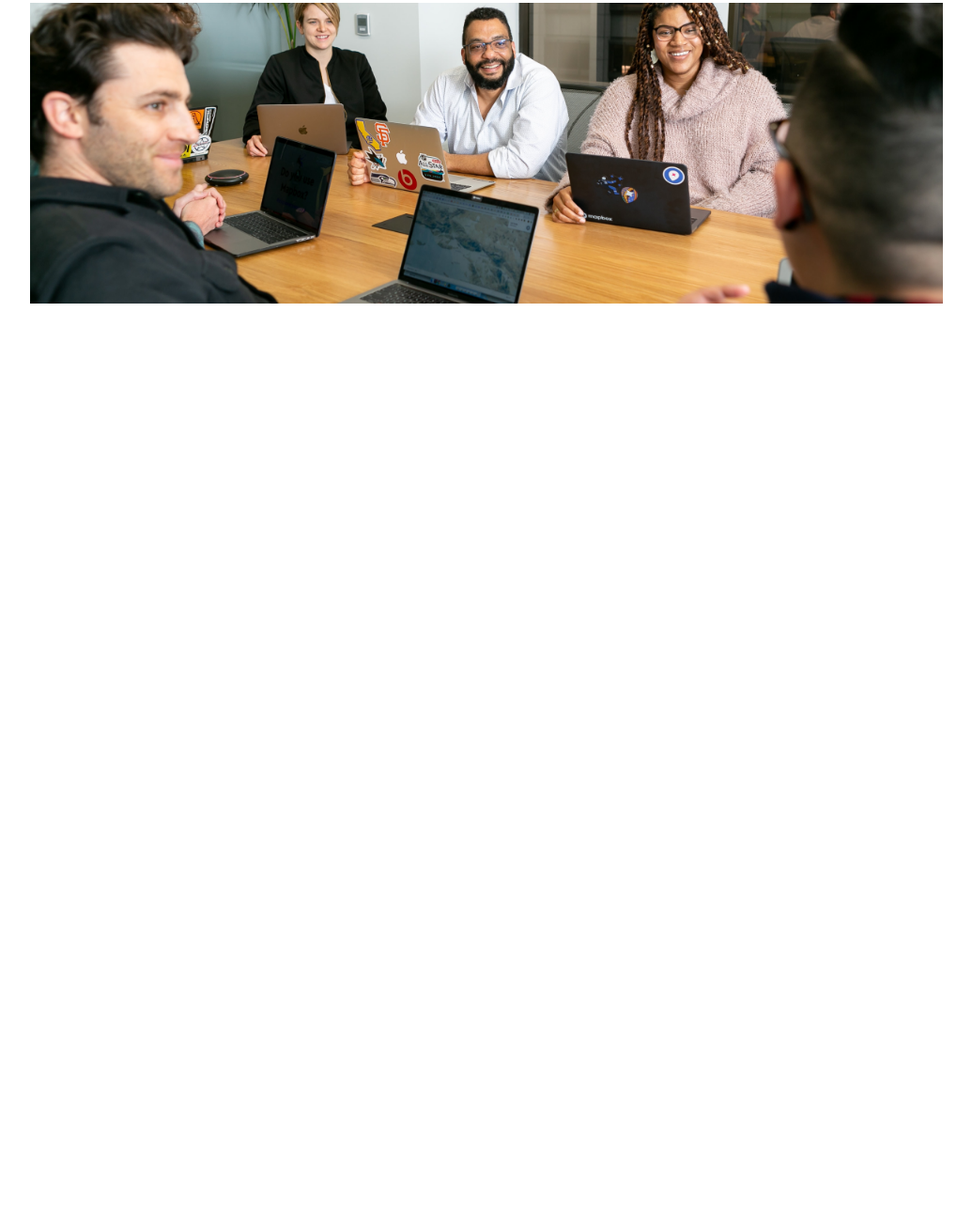
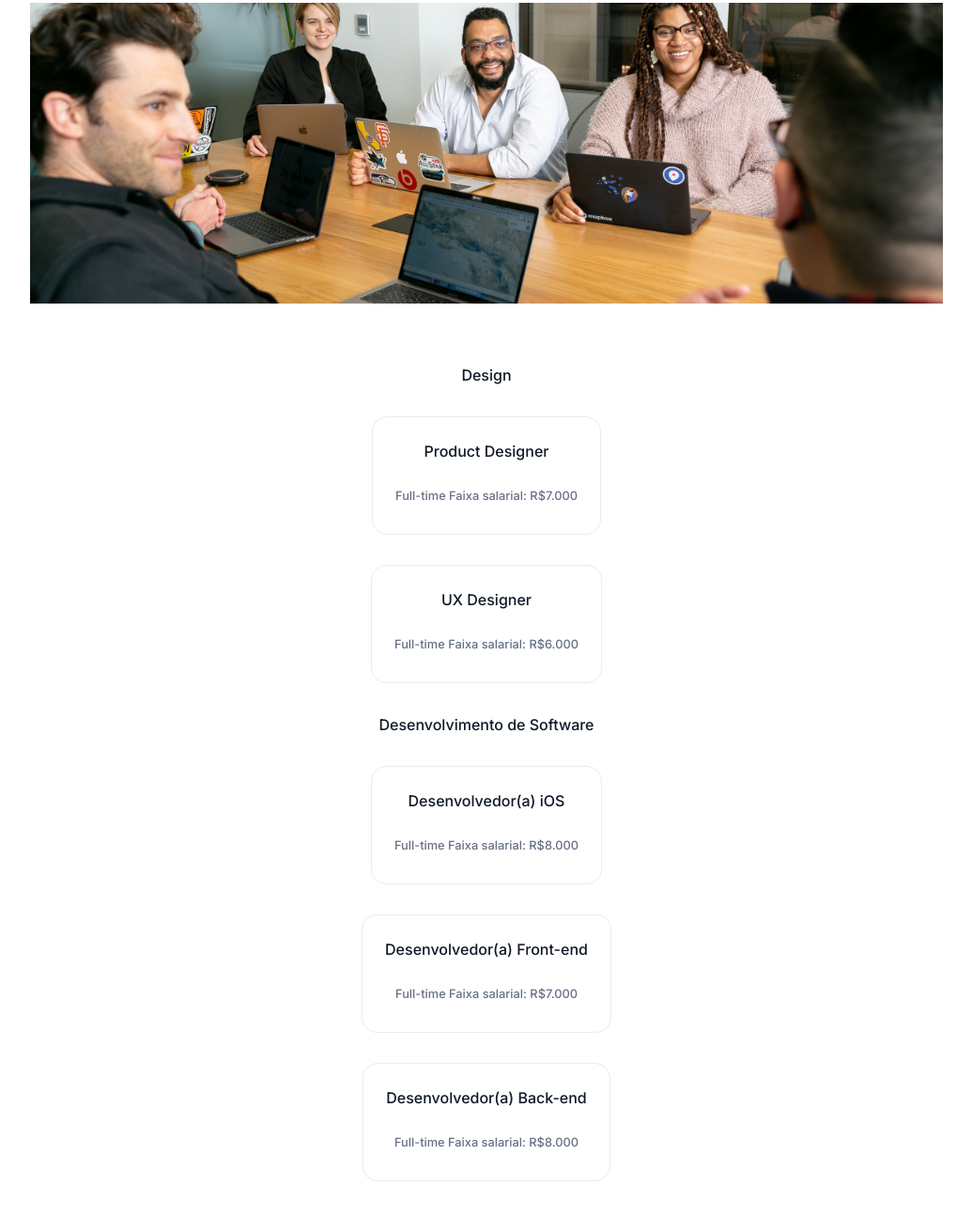
Before and after one commit to paulorag/OptimusTech, a plain HTML site: page index.html in a window 1280 px wide. Shown: the part 947-2242 px from the top of the page at 94% size, without its empty margins (122-1157 px from the left). Before the commit the page ends 1334 px from the top, so only its background shows below. Drawn offline with Linux system fonts and the light colour scheme.

Commit message:
adicionando a seção de vagas

```diff
--- a/assets/css/career.css
+++ b/assets/css/career.css
@@ -1,5 +1,6 @@
 .career {
     display: flex;
+    flex-direction: column;
     justify-content: center;
     align-items: center;
 }
--- /dev/null
+++ b/assets/css/jobs.css
@@ -0,0 +1,45 @@
+.jobs {
+    margin: 0 0 6rem 0;
+    display: flex;
+    flex-direction: column;
+    gap: 2rem;
+}
+
+.bloco {
+    display: flex;
+    flex-direction: column;
+    align-items: center;
+    padding: 0 2rem;
+    gap: 2rem;
+}
+
+.bloco>span {
+    font-weight: 500;
+    font-size: 1rem;
+    line-height: 1.5rem;
+    color: var(--title-color);
+}
+
+.vaga {
+    display: flex;
+    flex-direction: column;
+    align-items: center;
+    padding: 1.5rem 1.5rem 1.75rem;
+    gap: 1.5rem;
+    border: 1px solid #EAECF0;
+    border-radius: 1rem;
+}
+
+.titulo-vaga {
+    font-weight: 500;
+    font-size: 1rem;
+    line-height: 1.5rem;
+    color: var(--title-color);
+}
+
+.informacoes {
+    font-weight: 500;
+    font-size: .8rem;
+    line-height: 1.5rem;
+    color: var(--text-color);
+}
--- a/index.html
+++ b/index.html
@@ -11,9 +11,10 @@
     <link rel="stylesheet" href="assets/css/style.css">
     <link rel="stylesheet" href="assets/css/navBar.css">
     <link rel="stylesheet" href="assets/css/cabecalho.css">
-    <link rel="stylesheet" href="assets/css/metricas.css">
+    <link rel="stylesheet" href="assets/css/metrics.css">
     <link rel="stylesheet" href="assets/css/career.css">
     <link rel="stylesheet" href="assets/css/talents.css">
+    <link rel="stylesheet" href="assets/css/jobs.css">
     <title>OptimusTech | Home</title>
 </head>
 <body>
@@ -34,7 +35,8 @@
         <div class="about-us">
             <span>Sobre nós</span>
             <h1>Porque somo diferentes?</h1>
-            <p>Nós focamos nos detalhes de tudo que fazemos. Tudo para ajudar as empresas de todo o mundo a se concentrarem naquilo que é realmente impontante para elas.</p>
+            <p>Nós focamos nos detalhes de tudo que fazemos. Tudo para ajudar as empresas de todo o mundo a se
+                concentrarem naquilo que é realmente impontante para elas.</p>
         </div>
         <section class="metrics">
             <div>
@@ -66,7 +68,47 @@
                 <img src="assets/images/img_job.png" alt="pessoas em uma reunião de negócios">
             </div>
             <div class="jobs">
-
+                <div class="bloco">
+                    <span>Design</span>
+                    <div class="vaga">
+                        <span class="titulo-vaga">Product Designer</span>
+                        <div class="informacoes">
+                            <span>Full-time</span>
+                            <span>Faixa salarial: R$7.000</span>
+                        </div>
+                    </div>
+                    <div class="vaga">
+                        <span class="titulo-vaga">UX Designer</span>
+                        <div class="informacoes">
+                            <span>Full-time</span>
+                            <span>Faixa salarial: R$6.000</span>
+                        </div>
+                    </div>
+                </div>
+                <div class="bloco">
+                    <span>Desenvolvimento de Software</span>
+                    <div class="vaga">
+                        <span class="titulo-vaga">Desenvolvedor(a) iOS</span>
+                        <div class="informacoes">
+                            <span>Full-time</span>
+                            <span>Faixa salarial: R$8.000</span>
+                        </div>
+                    </div>
+                    <div class="vaga">
+                        <span class="titulo-vaga">Desenvolvedor(a) Front-end</span>
+                        <div class="informacoes">
+                            <span>Full-time</span>
+                            <span>Faixa salarial: R$7.000</span>
+                        </div>
+                    </div>
+                    <div class="vaga">
+                        <span class="titulo-vaga">Desenvolvedor(a) Back-end</span>
+                        <div class="informacoes">
+                            <span>Full-time</span>
+                            <span>Faixa salarial: R$8.000</span>
+                        </div>
+                    </div>
+                </div>
             </div>
         </section>
     </main>
```
Also changed, not shown: assets/css/metrics.css (renamed from assets/css/metricas.css).
